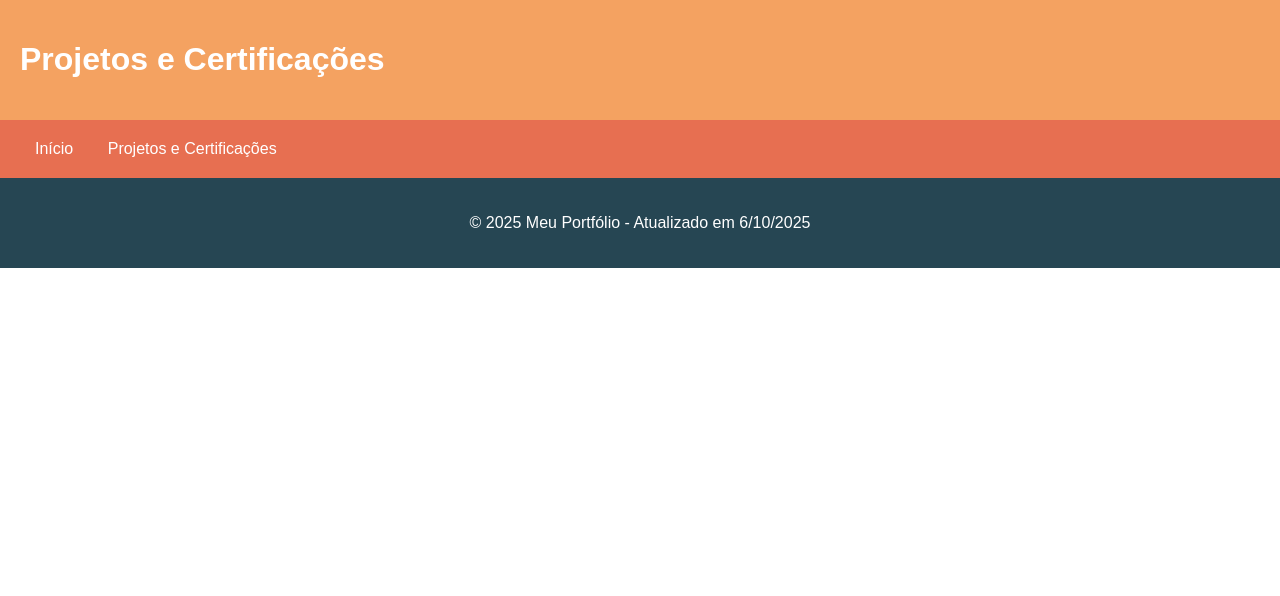
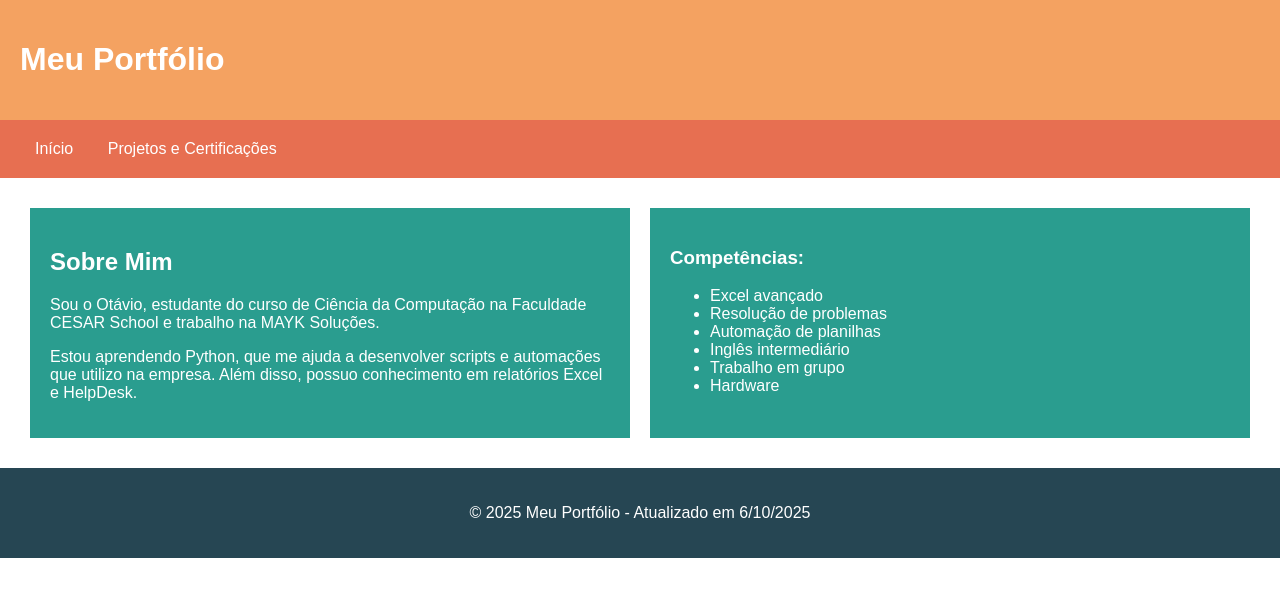
Before and after one commit to O-Kimoto/Portifolio, a plain HTML site: page sobre.html in a window 1280 px wide. Drawn offline with Linux system fonts and the light colour scheme.

Commit message:
Update sobre.html

```diff
--- a/sobre.html
+++ b/sobre.html
@@ -3,7 +3,7 @@
 <head>
   <meta charset="UTF-8">
   <meta name="viewport" content="width=device-width, initial-scale=1.0">
-  <title>Projetos e Certificações</title>
+  <title>Portfólio</title>
   <style>
     body {
       font-family: Arial, sans-serif;
@@ -28,17 +28,9 @@
     main {
       display: flex;
       flex-wrap: wrap;
-      justify-content: space-between;
+      justify-content: center;
     }
-    .projects-section {
-      flex: 1;
-      min-width: 300px;
-      margin: 10px;
-      background-color: #2a9d8f;
-      color: white;
-      padding: 20px;
-    }
-    .certifications-section {
+    section {
       flex: 1;
       min-width: 300px;
       margin: 10px;
@@ -51,24 +43,33 @@
       color: white;
       text-align: center;
     }
-    a {
-      color: #f4a261;
-      text-decoration: none;
-    }
-    a:hover {
-      text-decoration: underline;
-    }
   </style>
 </head>
 <body>
   <header>
-    <h1>Projetos e Certificações</h1>
+    <h1>Meu Portfólio</h1>
   </header>
   <nav>
     <a href="index.html">Início</a>
     <a href="sobre.html">Projetos e Certificações</a>
   </nav>
-
+  <main>
+    <section>
+      <h2>Sobre Mim</h2>
+      <p>Sou o Otávio, estudante do curso de Ciência da Computação na Faculdade CESAR School e trabalho na MAYK Soluções.</p>
+      <p>Estou aprendendo Python, que me ajuda a desenvolver scripts e automações que utilizo na empresa. Além disso, possuo conhecimento em relatórios Excel e HelpDesk.</p>
+    </section>
+    <section>
+      <h3>Competências:</h3>
+      <ul>
+        <li>Excel avançado</li>
+        <li>Resolução de problemas</li>
+        <li>Automação de planilhas</li>
+        <li>Inglês intermediário</li>
+        <li>Trabalho em grupo</li>
+        <li>Hardware</li>
+      </ul>
+    </section>
   </main>
   <footer>
     <p>© 2025 Meu Portfólio</p>
```
